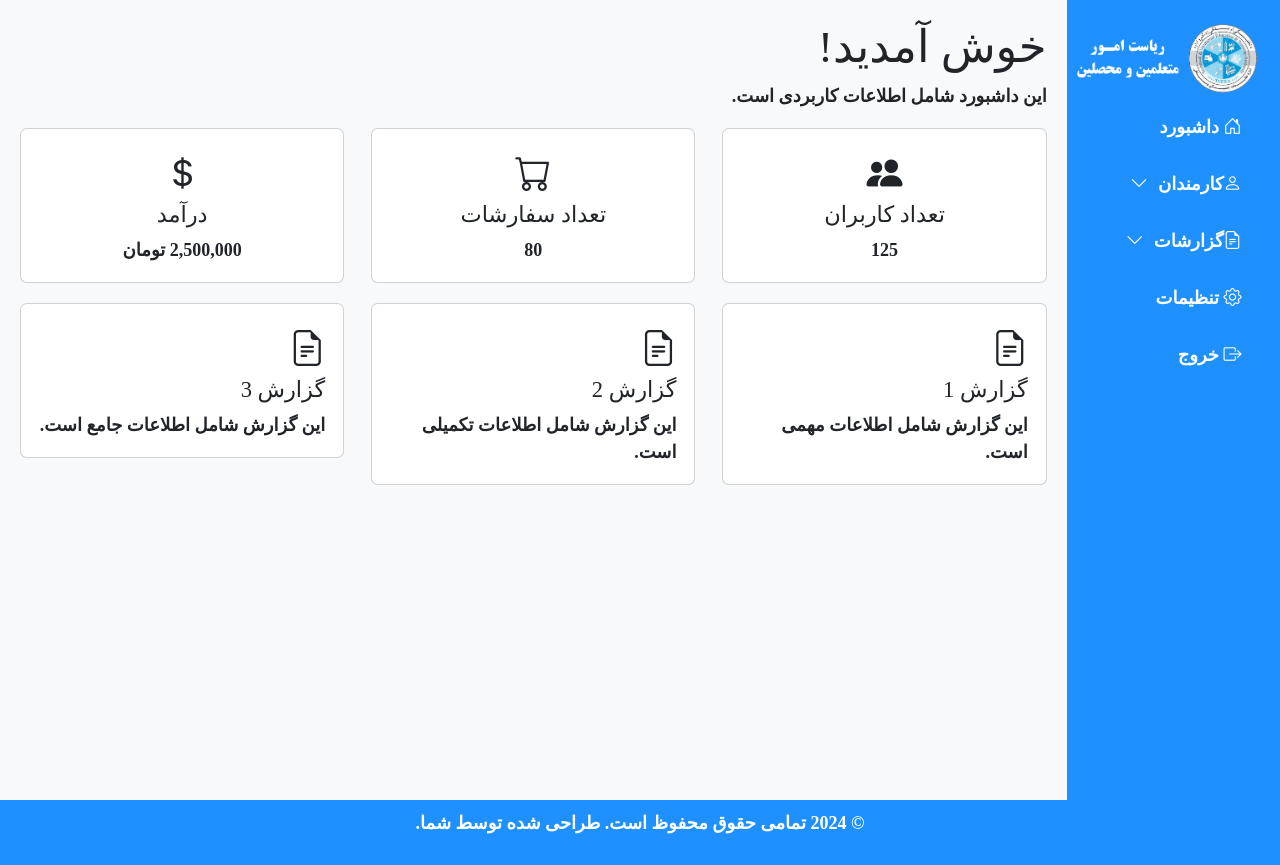
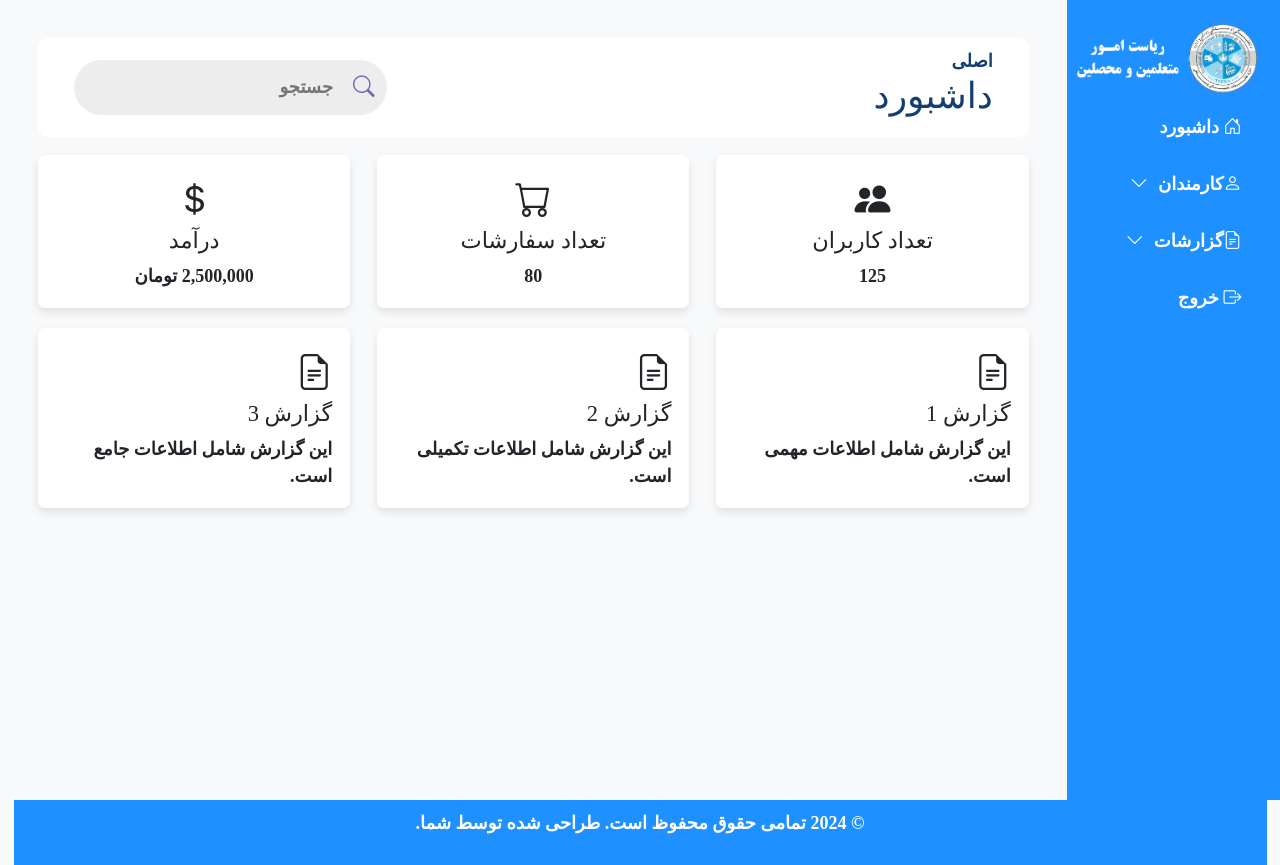
Before and after one commit to komailmohammady/Final, a PHP site: page / in a window 1280 px wide. Run offline with PHP 8.4, Linux system fonts and the light colour scheme.

Commit message:
New things added

```diff
--- a/Css/dash.css
+++ b/Css/dash.css
@@ -9,20 +9,26 @@
     src: url('path-to-font/BNazanin.woff2') format('woff2');
 }
 
+:root {
+    --primary-color: DodgerBlue;
+    --text-color: white;
+}
+
 body {
+    margin: 0;
     font-family: 'BNazanin', sans-serif;
     background-color: #f8f9fa;
 }
 
 .sidebar {
     height: 100vh;
-    background-color: DodgerBlue;
-    color: white;
+    background-color: var(--primary-color);
+    color: var(--text-color);
     padding-top: 20px;
 }
 
 .sidebar a {
-    color: white;
+    color: var(--text-color);
     text-decoration: none;
     padding: 15px;
     display: block;
@@ -30,9 +36,10 @@ body {
     text-overflow: ellipsis;
 }
 
-
 .sidebar a:hover {
-    background-color: DodgerBlue;
+    background-color: #0056b3;
+    border-radius: 10px;
+    /* Darker shade on hover */
 }
 
 .content {
@@ -41,13 +48,16 @@ body {
 
 .card {
     margin-bottom: 20px;
+    box-shadow: 0 4px 8px rgba(0, 0, 0, 0.1);
+    border: none;
+    /* Remove border for modern look */
 }
 
 .sidebar i {
     margin-right: 10px;
 }
 
-/* استایل برای تغییر سایز عکس */
+/* Logo Styles */
 .logo-img {
     display: block;
     margin: 0 auto;
@@ -55,7 +65,7 @@ body {
     height: auto;
 }
 
-/* استایل فوتر */
+/* Footer Styles */
 footer {
     background-color: DodgerBlue;
     color: white;
@@ -65,3 +75,80 @@ footer {
     bottom: 0;
     width: 100%;
 }
+
+/* Main BODY Section */
+.main--content {
+    position: relative;
+    background: #f8f9fa;
+    width: 100%;
+    padding: 1rem;
+}
+
+.header--wrapper img {
+    width: 50px;
+    height: 50px;
+    cursor: pointer;
+    border-radius: 50%;
+}
+
+.header--wrapper {
+    display: flex;
+    justify-content: space-between;
+    align-items: center;
+    flex-wrap: wrap;
+    background: #fff;
+    border-radius: 10px;
+    padding: 10px 2rem;
+    margin-bottom: 1rem;
+}
+
+.header--title {
+    color: #143e70;
+}
+
+.user--info {
+    display: flex;
+    align-items: center;
+    gap: 1rem;
+}
+
+.search--box {
+    background: rgb(237, 237, 237);
+    border-radius: 30px;
+    color: rgba(113, 99, 186, 255);
+    display: flex;
+    align-items: center;
+    gap: 5px;
+    padding: 4px 12px;
+}
+
+.search--box input {
+    background: transparent;
+    padding: 10px 15px;
+    border: none;
+    outline: none;
+}
+
+.search--box i {
+    font-size: 1.2rem;
+    cursor: pointer;
+    transition: all 0.5s ease-in-out;
+}
+
+.search--box i:hover {
+    transform: scale(1.2);
+}
+
+/* Responsive Styles */
+@media (max-width: 768px) {
+    .sidebar {
+        position: relative;
+        height: auto;
+        /* Change height for small screens */
+    }
+
+    .content {
+        margin-left: 0;
+        /* Adjust margin */
+    }
+}
--- a/Index.html
+++ b/Index.html
@@ -30,7 +30,6 @@
                     </ul>
                 </div>
 
-
                 <!-- لینک گزارشات با data-bs-toggle برای فعال سازی collapse -->
                 <a href="#reportsMenu" data-bs-toggle="collapse" aria-expanded="false" class="d-flex align-items-center">
                     <i class="bi bi-file-earmark-text"></i> گزارشات
@@ -43,17 +42,24 @@
                     </ul>
                 </div>
 
-
-                <!-- لینک‌های ثابت دیگر -->
-                <a href="settings.html"><i class="bi bi-gear"></i> تنظیمات</a>
                 <a href="logout.html"><i class="bi bi-box-arrow-right"></i> خروج</a>
             </div>
 
-
             <!-- Main Content -->
             <div class="col-md-10 content">
-                <h1>خوش آمدید!</h1>
-                <p>این داشبورد شامل اطلاعات کاربردی است.</p>
+                <div class="main--content">
+                    <div class="header--wrapper">
+                        <div class="header--title">
+                            <span>اصلی</span>
+                            <h2>داشبورد</h2>
+                        </div>
+                        <div class="user--info">
+                            <div class="search--box">
+                                <i class="bi bi-search"></i>
+                                <input type="search" placeholder="جستجو">
+                            </div>
+                        </div>
+                    </div>
 
                 <div class="row">
                     <!-- Card 1 -->
```
Lines whose indentation alone changed are shown as unchanged.
